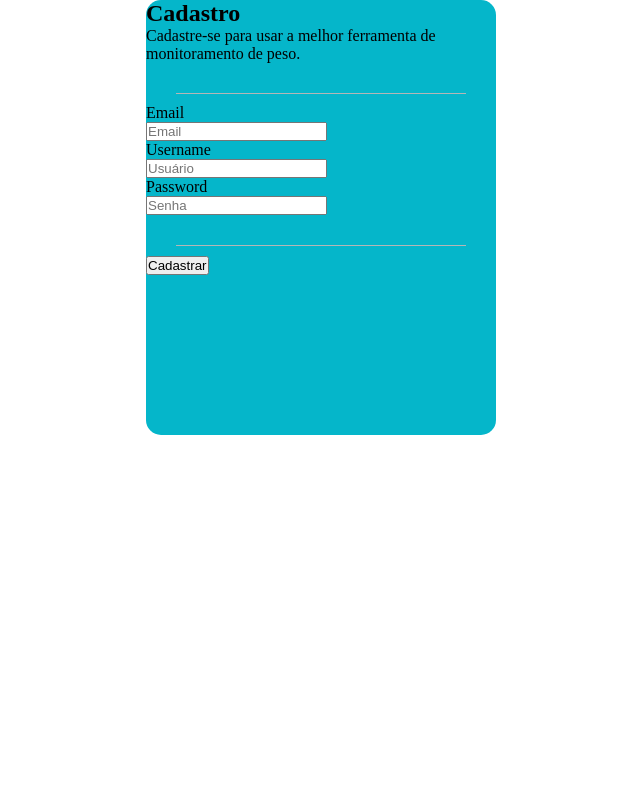
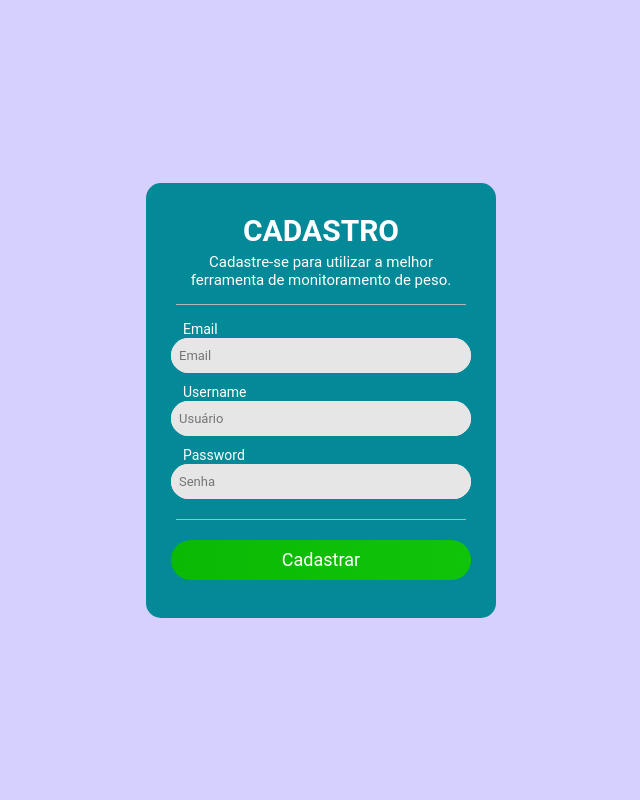
Before and after one commit to elvismota00/pagina_tcc, a PHP site: page /cadastro.html in a window 1280 px wide. Shown: the whole page, without its empty margins (319-959 px from the left). Run offline with PHP 8.4, Linux system fonts and the light colour scheme; some web fonts are replaced.

Commit message:
configuraçoes finais da tela de cadastro

```diff
--- a/cadastro.css
+++ b/cadastro.css
@@ -1,19 +1,89 @@
 * {
     padding: 0;
     margin: 0;
+    box-sizing: border-box;
     /* background-color: #d5d0fd; */
 }
 
+@font-face {
+    font-family: roboto;
+    src: url(fontes/roboto/Roboto-Regular.ttf);
+}
+
+@font-face {
+    font-family: roboto-light;
+    src: url(fontes/roboto/Roboto-Light.ttf);
+}
+
 .container {
+    height: 100vh;
     display: flex;
     justify-content: center;
+    background-color: #d5d0fd;
+   align-items: center;
 }
 
 .box {
     width: 350px;
     height: 435px;
-    background-color: #05B6CA;
+    background-color: #048998;
     border-radius: 15px;
+}
+
+.cad {
+    text-align: center;
+    color: #fff;
+    font-family: roboto;
+}
+
+.cad h2 {
+    padding-top: 30px;
+    padding-bottom: 5px;
+    font-size: 30px;
+}
+
+.cad p {
+    padding-left: 30px;
+    padding-right: 30px;
+    font-size: 15px;
+}
+
+::placeholder {
+    padding-left: 8px;
+}
+
+.userw {
+    font-size: 14px;
+    padding-left: 12px;
+    color: #fff;
+    font-family: roboto;
+}
+
+.input100 {
+    width: 300px;
+    height: 35px;
+    border-radius: 25px;
+    border: 0px;
+    font-size: 13px;
+    color: #000000;
+    background: #e6e6e6;
+    margin-bottom: 10px;
+    font-family: roboto;
+}
+
+button {
+    font-family: roboto, sans-serif;
+    font-size: 18px;
+    color: #fff;
+    border: 0;
+
+    width: 300px;
+    height: 40px;
+    border-radius: 25px;
+    background-image: linear-gradient(to right, #0ab904, #10c40a);
+    display: flex;
+    justify-content: center;
+    align-items: center;
 }
 
 hr {
@@ -21,8 +91,23 @@ hr {
     border-width: 0;
     color: gray;
     background-color: rgb(182, 182, 182);
-    margin-top: 30px;
-    margin-bottom: 10px;
+    margin-top: 15px;
+    margin-bottom: 15px;
     margin-left: 30px;
     margin-right: 30px;
 }
+
+form {
+    padding-left: 25px;
+}
+
+.hr {
+    height: 1px;
+    border-width: 0;
+    color: gray;
+    background-color: rgb(182, 182, 182);
+    margin-top: 20px;
+    margin-bottom: 20px;
+    margin-right: 30px;
+    margin-left: 5px;
+}
--- a/cadastro.html
+++ b/cadastro.html
@@ -10,11 +10,14 @@
 <body>
     <div class="container">
         <div class="box">
-            <h2>Cadastro</h2>
-            <p>Cadastre-se para usar a melhor ferramenta de monitoramento de peso.</p>
+            <div class="cad">
+                <h2>CADASTRO</h2>
+                <p>Cadastre-se para utilizar a melhor ferramenta de monitoramento de peso.</p>
+            </div>
 
             <hr>
 
+            <div class="formulario">
                 <form>
                     <span class="userw">Email</span>
                     <div class="input100">
@@ -31,12 +34,13 @@
                         <input class="input100" type="password" name="pass" placeholder="Senha" required>
                     </div>
 
-                <hr>
+                    <div class="hr"><hr></div>
 
                     <button>Cadastrar</button>
                 </form>
             </div>
         </div>
+    </div>
 
 </body>
 </html>
```
Also changed, not shown: login.css (+4 -3 lines). Lines whose indentation alone changed are shown as unchanged.
